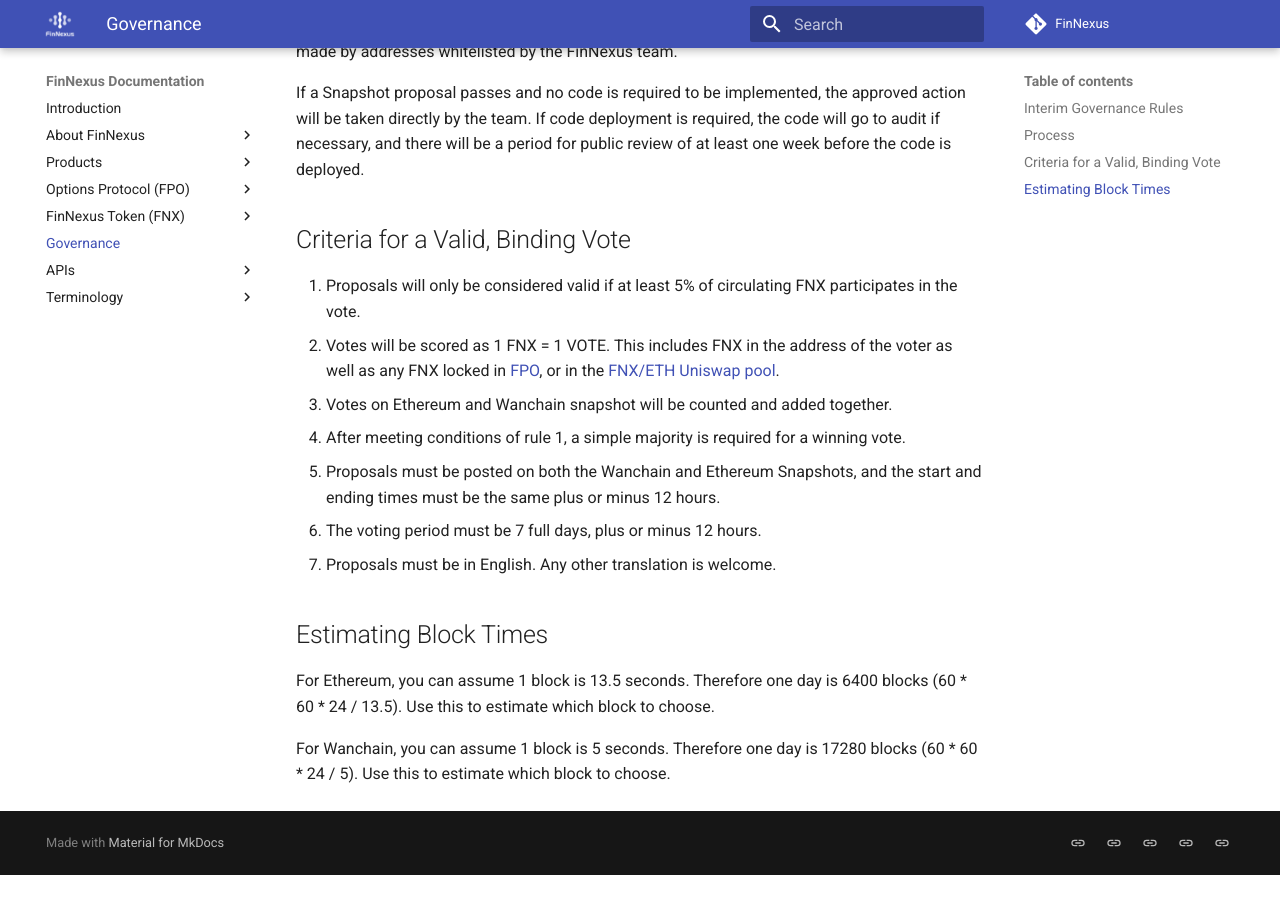
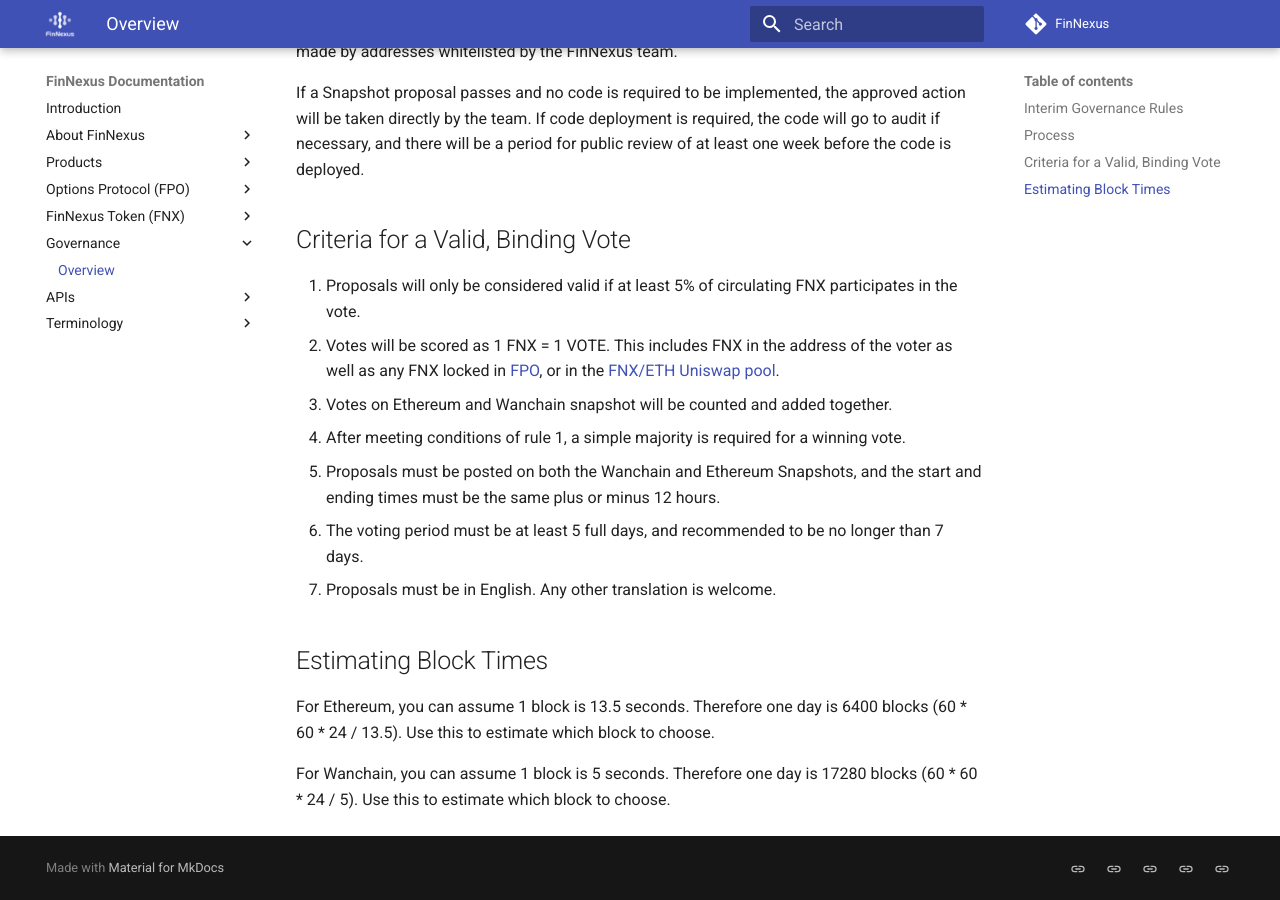
Before and after one commit to Phoenix-Finance/Phoenix-Documentation, an MkDocs documentation site: the page built from content/governance/index.md, in a window 1280 px wide and 900 px high, scrolled down 715 px. Built offline with MkDocs 1.6.1 and Material for MkDocs 9.7.7, drawn with Linux system fonts in a browser that asks for light colours; before the commit the page ends 1590 px from its top, so only the background shows below that.

Commit message:
changed navigation and governance filename

```diff
--- a/content/governance/FNXgovernance.md
+++ b/content/governance/index.md
@@ -21,7 +21,7 @@ If a Snapshot proposal passes and no code is required to be implemented, the app
 3. Votes on Ethereum and Wanchain snapshot will be counted and added together.
 4. After meeting conditions of rule 1, a simple majority is required for a winning vote.
 5. Proposals must be posted on both the Wanchain and Ethereum Snapshots, and the start and ending times must be the same plus or minus 12 hours.
-6. The voting period must be 7 full days, plus or minus 12 hours.
+6. The voting period must be at least 5 full days, and recommended to be no longer than 7 days.
 7. Proposals must be in English. Any other translation is welcome.
 
 
--- a/mkdocs.yml
+++ b/mkdocs.yml
@@ -49,7 +49,8 @@ nav:
     - How to get FNX: token/howtogetfnx.md
     - FNX mining: token/FNXmining.md
     - Add FNX to Wanchain Wallet: community/add_fnx.md
-  - Governance: governance/FNXgovernance.md
+  - Governance:
+    - Overview: governance/index.md
   - APIs:
     - Overview:  apis/index.md
     - FNX Token API v0.1 Alpha:  apis/token.md
```
